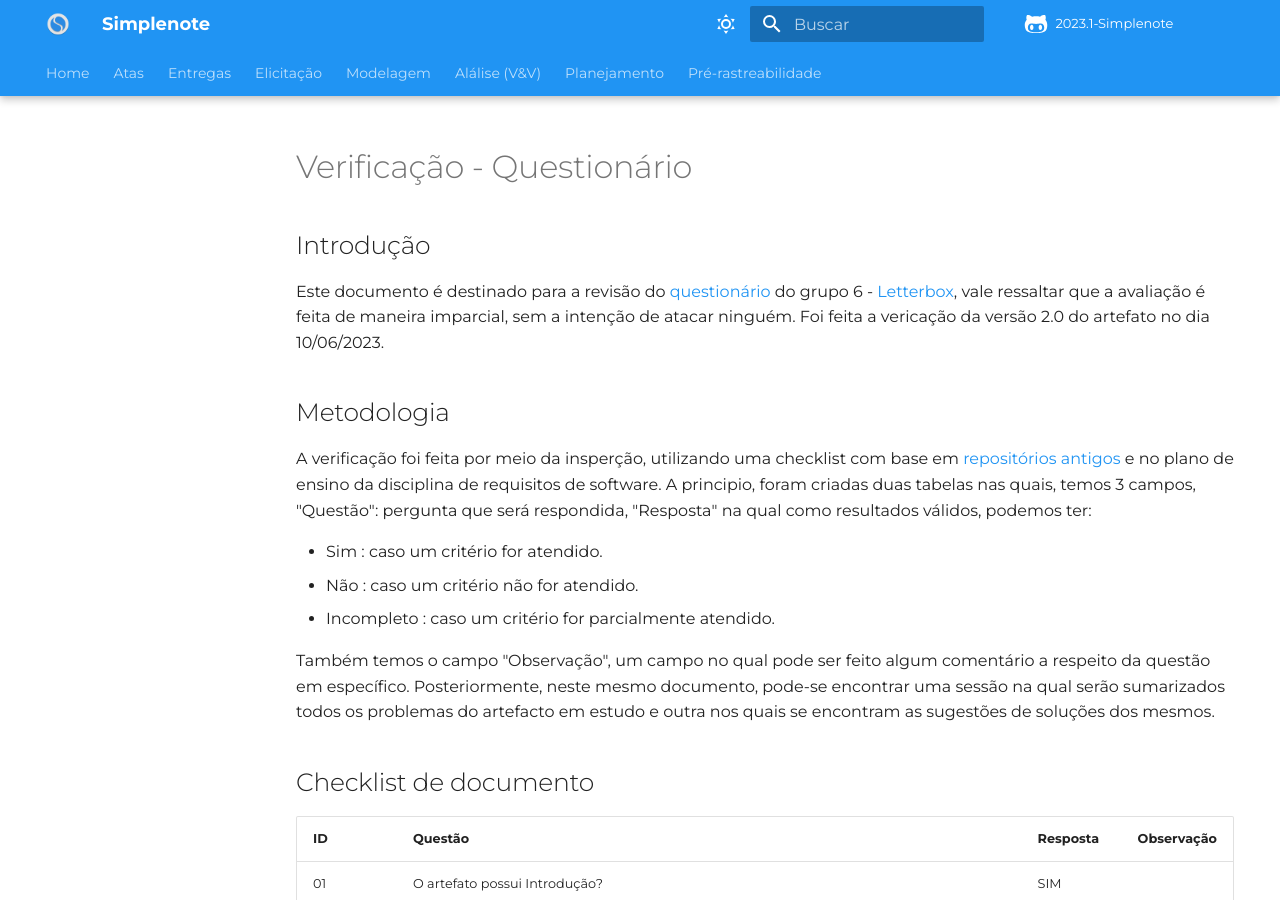
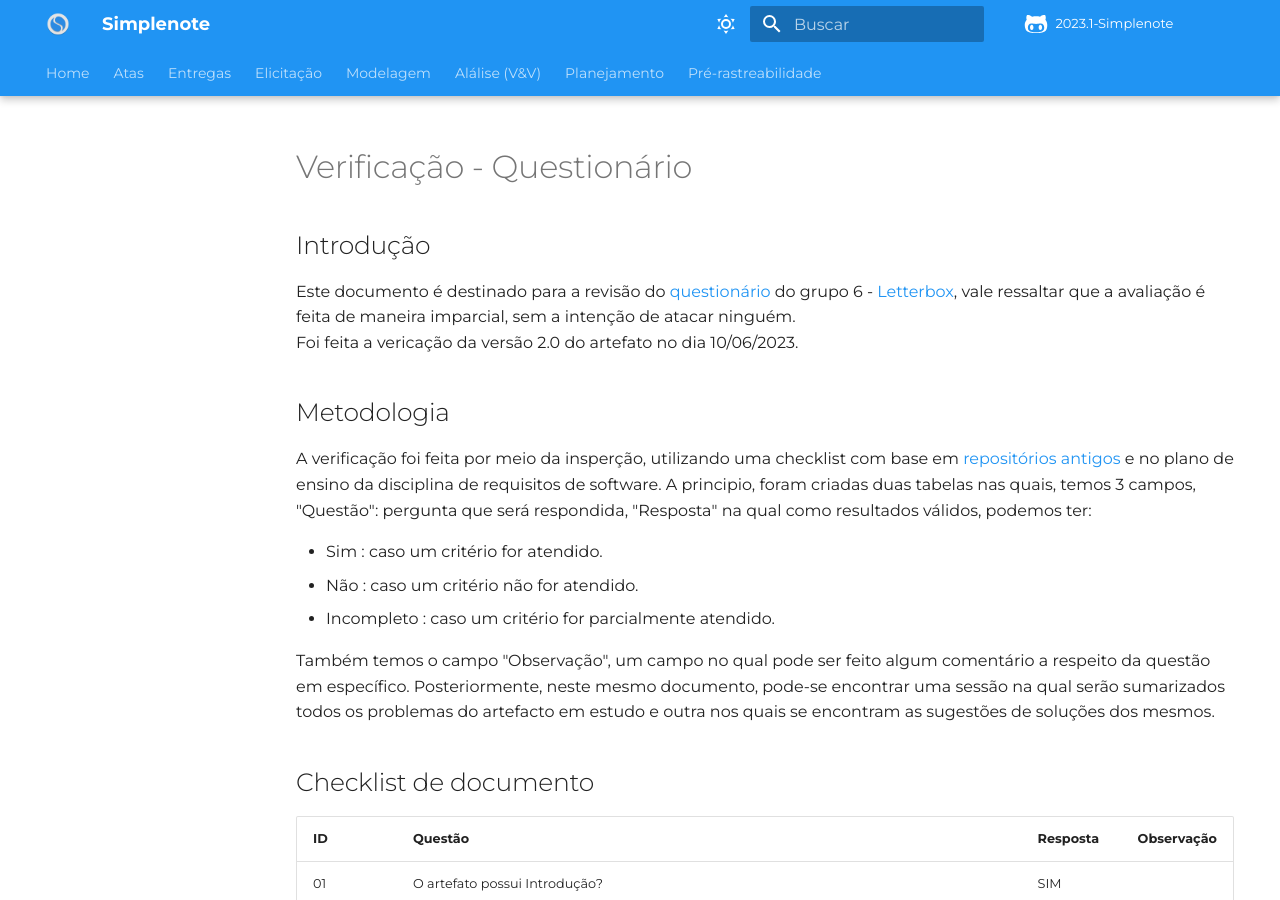
Before and after one commit to Requisitos-de-Software/2023.1-Simplenote, an MkDocs documentation site: the page built from docs/analise-grupo6/elicitacao/questionario.md, in a window 1280 px wide and 900 px high. Built offline with MkDocs 1.6.1 and Material for MkDocs 9.7.7, drawn with Linux system fonts in a browser that asks for light colours; some web fonts are replaced; comment, search, counter and statistics services are not loaded.

Commit message:
revisão ok

```diff
--- a/docs/analise-grupo6/elicitacao/questionario.md
+++ b/docs/analise-grupo6/elicitacao/questionario.md
@@ -3,7 +3,7 @@
 ## Introdução
 
 Este documento é destinado para a revisão do [questionário](https://requisitos-de-software.github.io/2023.1-Letterboxd/Elicita%C3%A7%C3%A3o/perfil/) do grupo 6 - [Letterbox](https://github.com/Requisitos-de-Software/2023.1-Letterboxd), vale ressaltar que a avaliação é feita de maneira imparcial, sem a intenção de atacar ninguém.
-Foi feita a vericação da versão 2.0 do artefato no dia 10/06/2023.
+<br> Foi feita a vericação da versão 2.0 do artefato no dia 10/06/2023.
 ## Metodologia
 
 A verificação foi feita por meio da insperção, utilizando uma checklist com base em [repositórios antigos](https://github.com/Requisitos-de-Software) e no plano de ensino da disciplina de requisitos de software. A principio, foram criadas duas tabelas nas quais, temos 3 campos, "Questão": pergunta que será respondida, "Resposta" na qual como resultados válidos, podemos ter:
```
